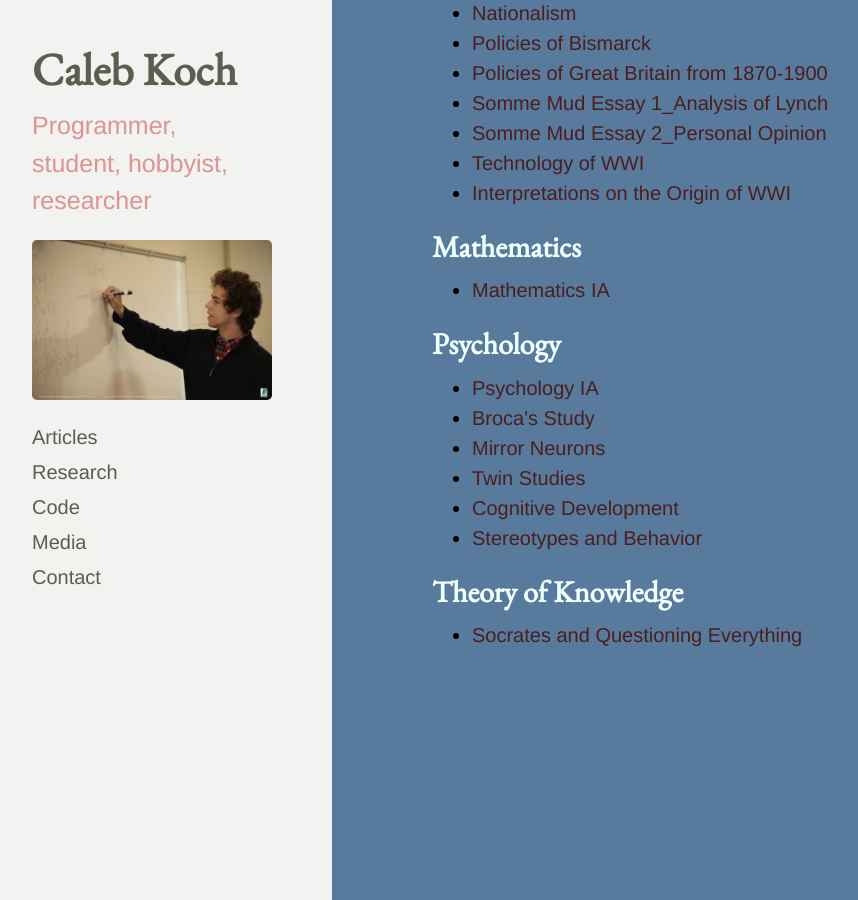
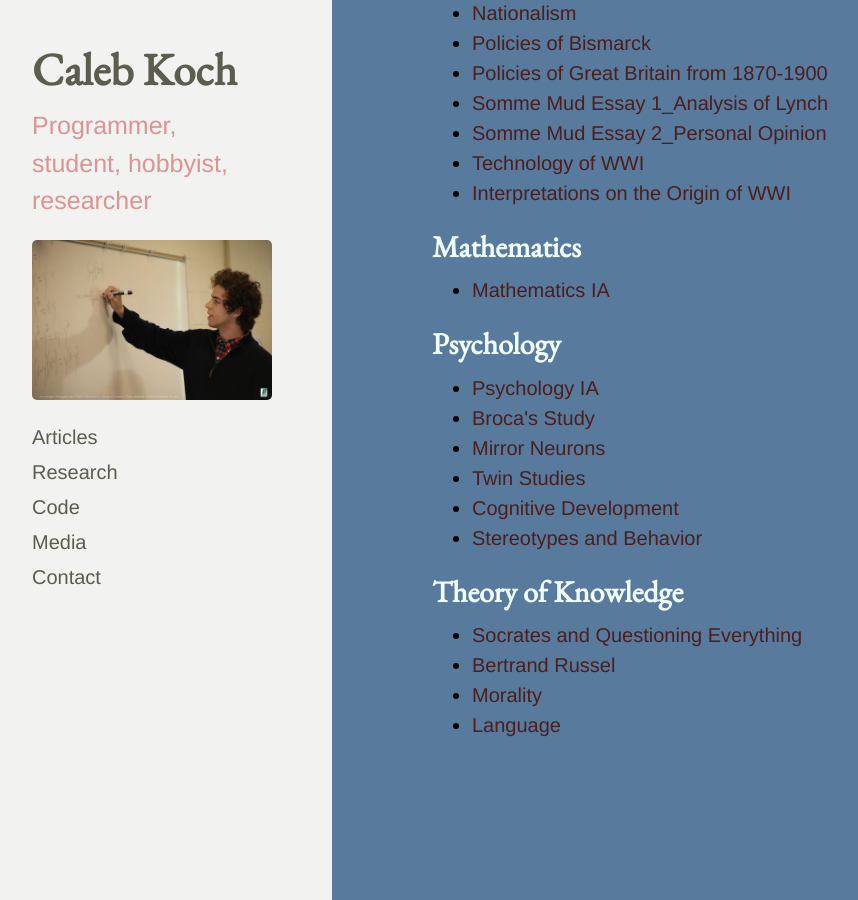
Before and after one commit to cakoch10/cakoch10.github.io, a Jekyll site: the page built from IB.md, in a window 1280 px wide and 900 px high, scrolled down 1319 px. Shown: the whole window, without its empty margins (28-886 px from the left). Built offline with Jekyll 4.4.1, drawn with Linux system fonts in a browser that asks for light colours.

Commit message:
Update IB.md

```diff
--- a/IB.md
+++ b/IB.md
@@ -64,4 +64,7 @@
 <h2>Theory of Knowledge</h2>
 <ul>
   <li><a href="https://drive.google.com/file/d/0B4OeX3-AwFSzUHR3aUQ4djRUMVU/view?usp=sharing" target="_blank">Socrates and Questioning Everything</a></li>
+  <li><a href="https://drive.google.com/file/d/0B4OeX3-AwFSzWUlXbmtZbDlZaWc/view?usp=sharing" target="_blank">Bertrand Russel</a></li>
+  <li><a href="https://drive.google.com/open?id=0B4OeX3-AwFSzOUhlZ1paT2F6eHM" target="_blank">Morality</a></li>
+  <li><a href="https://drive.google.com/open?id=0B4OeX3-AwFSzV3JUWVcwRDU3VWM" target="_blank">Language</a></li>
 </ul>
```
